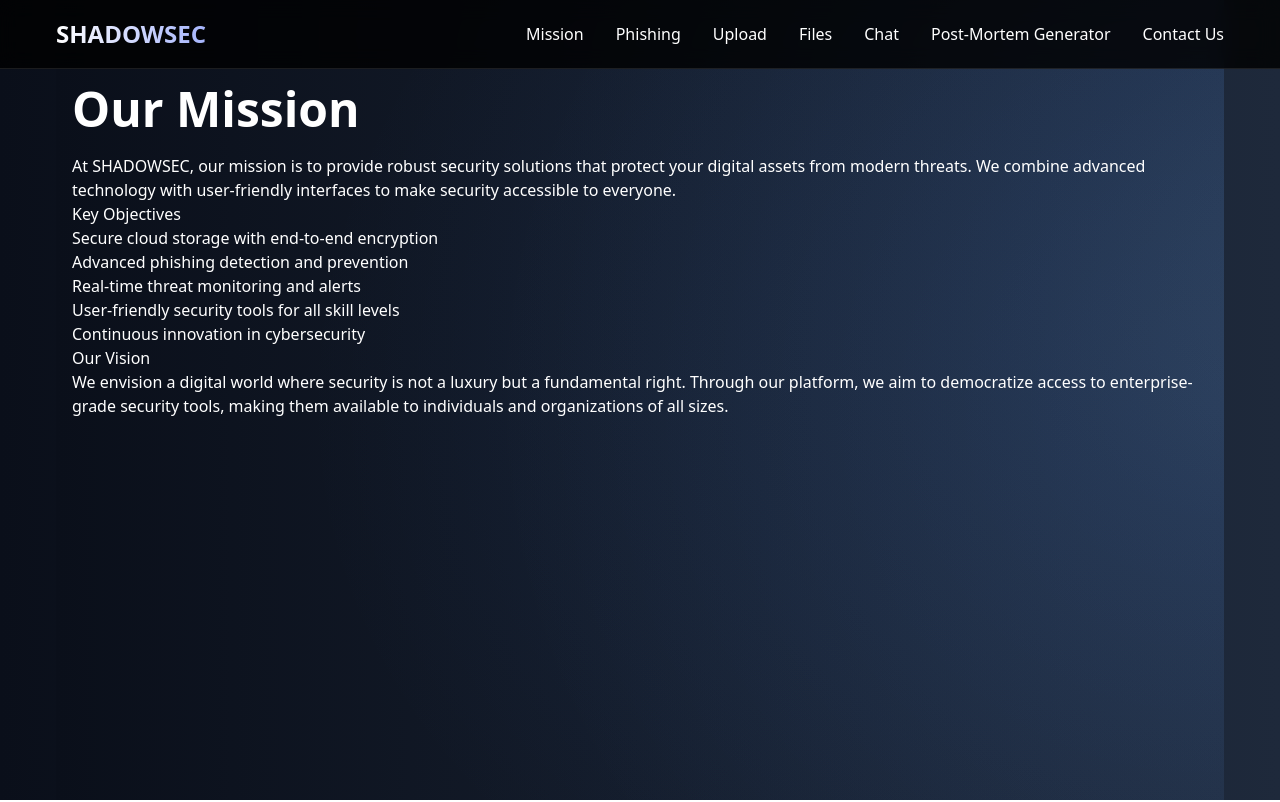
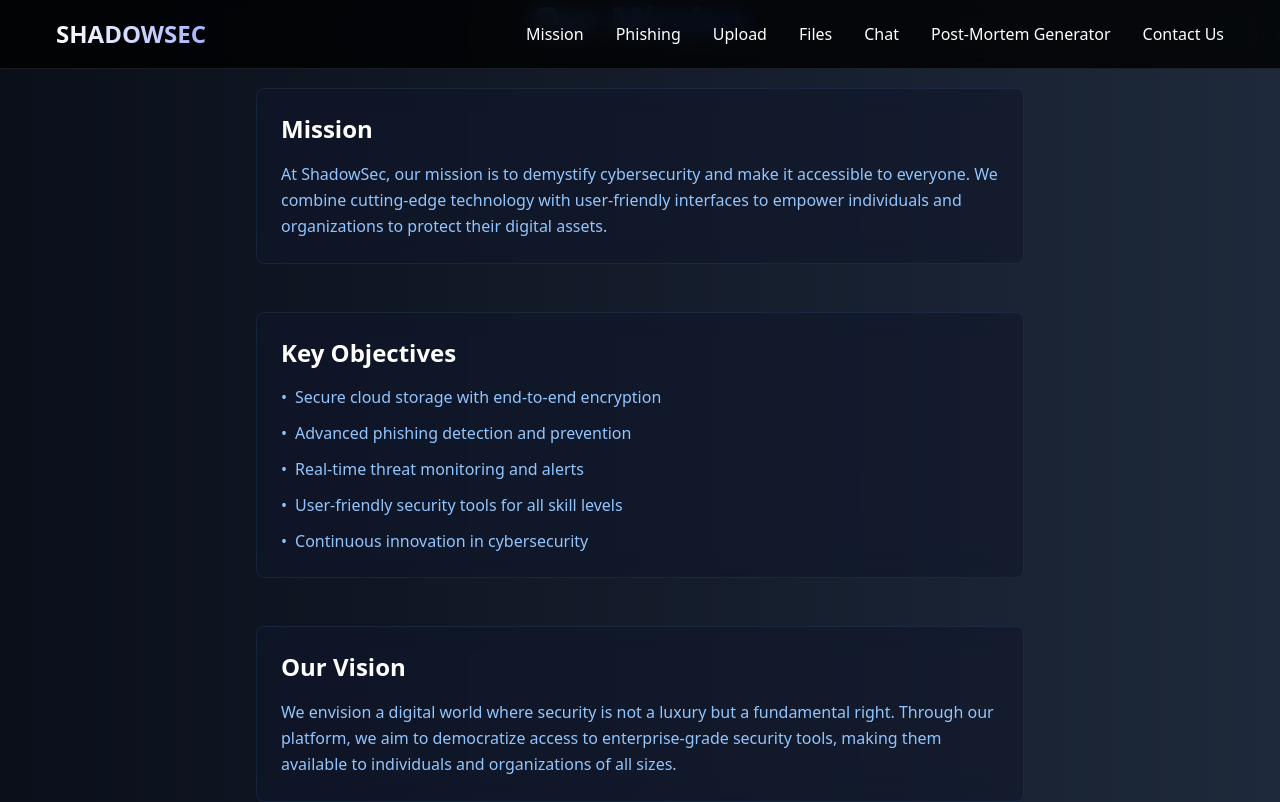
Before and after one commit to joseespinoza15432/shadowsec, a React (Vite) app in the folder client/: page /mission in a window 1280 px wide. Built offline with nearby package versions, Linux system fonts and the light colour scheme; the HTML template or start-up script is replaced by a standard one.

Commit message:
Mission statement

```diff
--- a/client/src/components/Navbar.jsx
+++ b/client/src/components/Navbar.jsx
@@ -25,9 +25,11 @@ export default function Navbar() {
           <Link to="/chat" className="navbar-link">
             Chat
           </Link>
-          <Link to="/chat" className="navbar-link">
+
+          <Link to="/post-mortem" className="navbar-link">
           Post‑Mortem Generator
           </Link>
+
           <Link to="/contact" className="navbar-link">
             Contact Us
           </Link>
--- a/client/src/pages/Mission.jsx
+++ b/client/src/pages/Mission.jsx
@@ -1,40 +1,53 @@
 import React from 'react';
-import './Home.css';
 
 export default function Mission() {
   return (
-    <div className="home-container">
-      <div className="home-content">
-        <h1 className="home-title">
+    <div className="w-full max-w-3xl mx-auto flex flex-col items-center justify-center">
+      <h1 className="text-4xl font-bold mb-12 text-center bg-gradient-to-r from-blue-400 to-blue-600 bg-clip-text text-transparent">
         Our Mission
       </h1>
-        <div className="mission-content">
-          <div className="mission-section">
-            <h2 className="mission-subtitle"></h2>
-            <p className="mission-text">
-              At SHADOWSEC, our mission is to provide robust security solutions that protect your digital assets from modern threats. We combine advanced technology with user-friendly interfaces to make security accessible to everyone.
+
+      <div className="w-full space-y-12">
+        <div className="bg-[#0f172a]/60 backdrop-blur-md border border-blue-400/10 p-6 rounded-lg">
+          <h2 className="text-2xl font-semibold mb-4 text-white">Mission</h2>
+          <p className="text-blue-300 leading-relaxed">
+            At ShadowSec, our mission is to demystify cybersecurity and make it accessible to everyone. We combine cutting-edge technology with user-friendly interfaces to empower individuals and organizations to protect their digital assets.
           </p>
         </div>
 
-          <div className="mission-section">
-            <h2 className="mission-subtitle">Key Objectives</h2>
-            <ul className="mission-list">
-              <li>Secure cloud storage with end-to-end encryption</li>
-              <li>Advanced phishing detection and prevention</li>
-              <li>Real-time threat monitoring and alerts</li>
-              <li>User-friendly security tools for all skill levels</li>
-              <li>Continuous innovation in cybersecurity</li>
+        <div className="bg-[#0f172a]/60 backdrop-blur-md border border-blue-400/10 p-6 rounded-lg">
+          <h2 className="text-2xl font-semibold mb-4 text-white">Key Objectives</h2>
+          <ul className="space-y-3">
+            <li className="flex items-center text-blue-300">
+              <span className="mr-2">•</span>
+              Secure cloud storage with end-to-end encryption
+            </li>
+            <li className="flex items-center text-blue-300">
+              <span className="mr-2">•</span>
+              Advanced phishing detection and prevention
+            </li>
+            <li className="flex items-center text-blue-300">
+              <span className="mr-2">•</span>
+              Real-time threat monitoring and alerts
+            </li>
+            <li className="flex items-center text-blue-300">
+              <span className="mr-2">•</span>
+              User-friendly security tools for all skill levels
+            </li>
+            <li className="flex items-center text-blue-300">
+              <span className="mr-2">•</span>
+              Continuous innovation in cybersecurity
+            </li>
           </ul>
         </div>
 
-          <div className="mission-section">
-            <h2 className="mission-subtitle">Our Vision</h2>
-            <p className="mission-text">
+        <div className="bg-[#0f172a]/60 backdrop-blur-md border border-blue-400/10 p-6 rounded-lg">
+          <h2 className="text-2xl font-semibold mb-4 text-white">Our Vision</h2>
+          <p className="text-blue-300 leading-relaxed">
             We envision a digital world where security is not a luxury but a fundamental right. Through our platform, we aim to democratize access to enterprise-grade security tools, making them available to individuals and organizations of all sizes.
           </p>
         </div>
       </div>
     </div>
-    </div>
   );
 }
```
Lines whose indentation alone changed are shown as unchanged.
